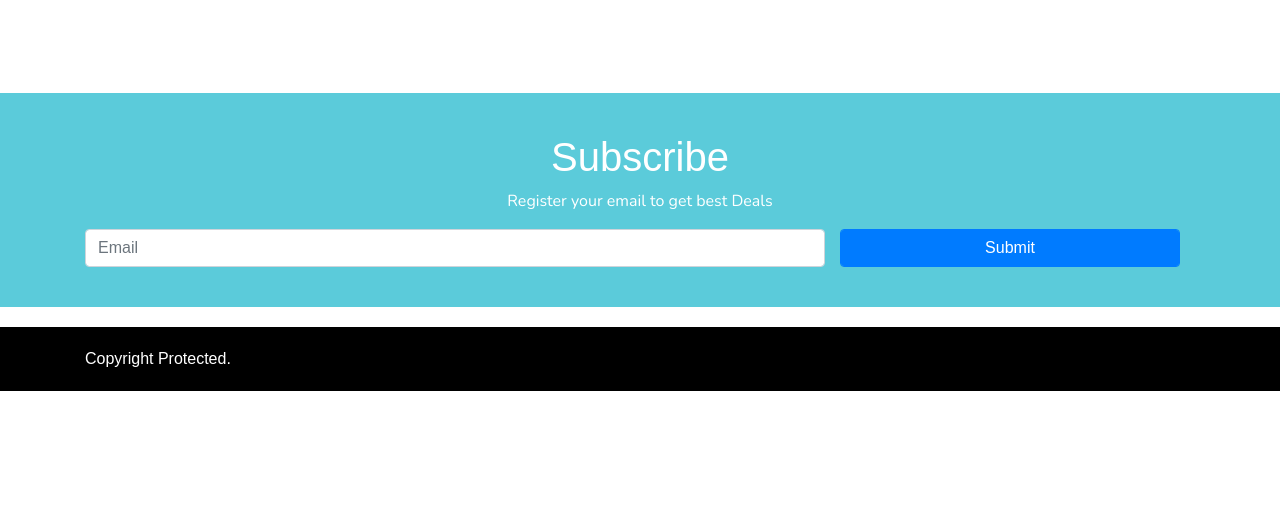
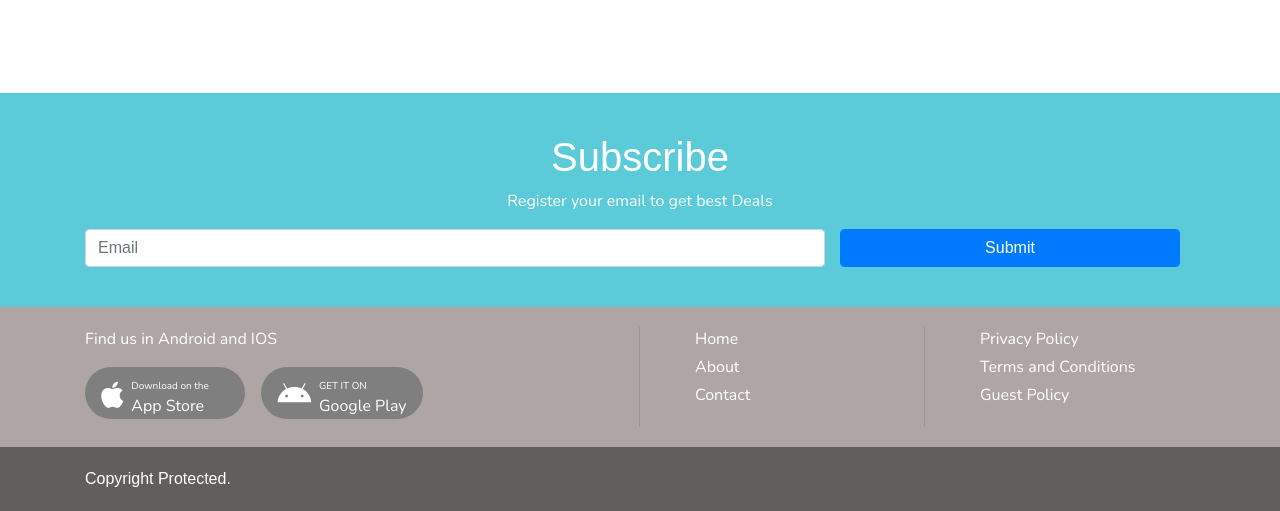
Before and after one commit to nishuroka/nepalHotels, a plain HTML site: page index.html in a window 1280 px wide. Shown: the part 1782-2293 px from the top of the page. Before the commit the page ends 2173 px from the top, so only its background shows below. Drawn offline with nearby package versions, Linux system fonts and the light colour scheme; a web font is replaced by a local one.

Commit message:
Index page updated

```diff
--- a/css/style.css
+++ b/css/style.css
@@ -2,12 +2,15 @@
 body{
     font-family: 'Fresca', sans-serif;
 }
-p, a{
+p, a, li{
     font-family: 'Nunito', sans-serif;
 }
 ul li{
     list-style: none;
     display: inline;
+}
+a{
+    text-decoration: none;
 }
 .reset-col{
     padding: 0;
@@ -31,6 +34,9 @@ ul li{
     background:  #dfa700;
     color: #fff;
     padding-bottom: 10px;
+}
+.top a{
+    color: #fff;
 }
 .login-btn{
     color: #383838;
@@ -124,12 +130,66 @@ ul li{
     background-color: #5bcbda;
     color: #fff;
     padding:  40px 20px;
-    margin-bottom: 20px
+    margin-bottom: 0px;
+}
+.main-footer{
+    color: #fff;
+    background-color: #b0a5a5;
+    padding: 20px 0;
+}
+
+.foot{
+    color: #fff;
+    background-color: #615e5e;
+    padding: 20px 0;
 }
 
 
-footer{
+
+.main-footer a:hover{
+    background: #000;
     color: #fff;
-    background-color: #000;
-    padding: 20px 0;
 }
+.downloadButton {
+    background: #7f7f7f;
+    display: inline-block;
+    font-size: 30px;
+    border-radius: 100px;
+    padding: 7px 16px;
+    min-width: 160px;
+    max-width: 170px;
+    max-height: 52px;
+    overflow: hidden;
+    color: #fff;
+    transition: background .3s ease;
+    margin-right: 12px;
+    box-sizing: border-box;
+}
+.footerAppIcons__appIcon, .appText {
+    display: inline-block;
+    vertical-align: middle;
+    font-size: 10px;
+}
+.footerAppIcons__appIcon {
+    height: 22px;
+    width: 22px;
+    margin-right: 6px;
+    fill: #fff;
+}
+.u-text{
+    overflow: hidden;
+    text-overflow: ellipsis;
+    white-space: nowrap;
+}
+.appStoreName {
+    font-size: 16px;
+    display: block;
+    color: #fff;
+}
+.findUs{
+    border-right: 1px solid rgba(0, 0, 0, 0.1);
+}
+.findUs ul li, .find ul li{
+    display: block;
+    padding-bottom: 4px;
+}
--- a/index.html
+++ b/index.html
@@ -5,7 +5,7 @@
     <meta charset="UTF-8">
     <meta name="viewport" content="width=device-width, initial-scale=1.0">
     <meta http-equiv="X-UA-Compatible" content="ie=edge">
-    <title>Document</title>
+    <title>Home</title>
 
     <!-- css files -->
     <link href="css/bootstrap.css" rel='stylesheet' type='text/css' /><!-- bootstrap css -->
@@ -34,7 +34,7 @@
             <div class="mini-menu">
                 <ul>
                     <li class="active"><a>Accomodations</a></li>
-                    <li><a>Flights</a></li>
+                    <li><a href="flights.html">Flights</a></li>
                     <li><a>Car Rentals</a></li>
                     <li><a>Airport Taxis</a></li>
 
@@ -284,15 +284,57 @@
                             <button class="btn btn-primary form-control">Submit</button>
                         </div>
                     </div>
-                </div><!--row-->
+                </div>
+                <!--row-->
             </form>
         </div>
     </section>
     <!-- subscribe -->
     <footer>
+        <div class="main-footer">
+            <div class="container">
+                <div class="row">
+                    <div class="col-md-6 findUs">
+                        <p>Find us in Android and IOS</p>
+                        <a href="" target="" class="downloadButton">
+                            <i class="fab fa-apple"></i>
+                            <span class="appText u-text">Download on the
+                                <span class="appStoreName">App Store</span>
+                            </span>
+                        </a>
+                        <a href="" target="" class="downloadButton">
+                            <i class="fab fa-android"></i>
+                            <span class="appText u-text">GET IT ON
+                                <span class="appStoreName">Google Play</span>
+                            </span>
+                        </a>
+                    </div>
+                    <div class="col-md-3 findUs">
+                        <ul>
+                            <li>Home</li>
+                            <li>About</li>
+                            <li>Contact</li>
+                        </ul>
+                    </div>
+                    <div class="col-md-3 find">
+                            <ul>
+                                <li>Privacy Policy</li>
+                                <li>Terms and Conditions</li>
+                                <li>Guest Policy</li>
+                            </ul>
+                        </div>
+                </div>
+                <!--row-->
+            </div>
+            <!--container-->
+        </div>
+        <!--main-foot-->
+        <div class="foot">
             <div class="container">
                 Copyright Protected.
             </div>
+        </div>
+        <!--foot-->
     </footer>
 
 </body>
```
Also changed, not shown: flights.html (added, +153 -0 lines). Lines whose indentation alone changed are shown as unchanged.
